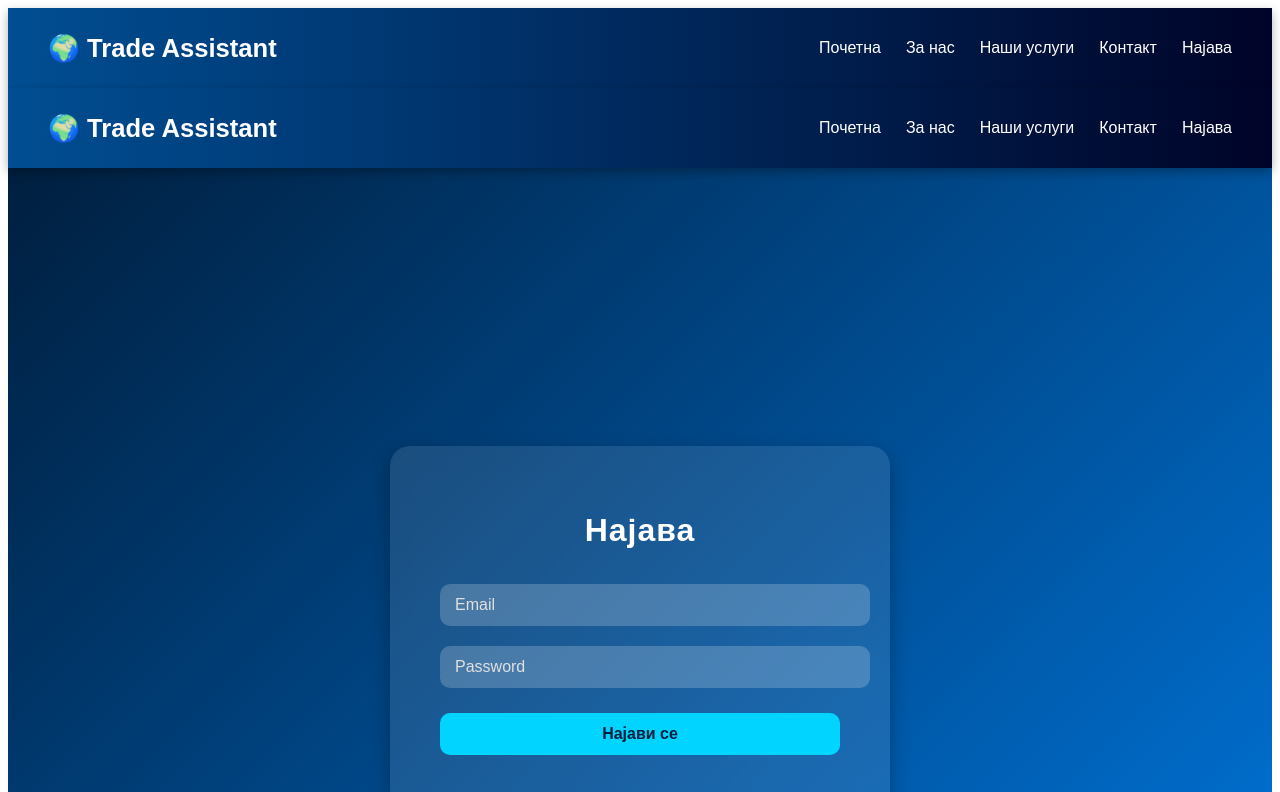
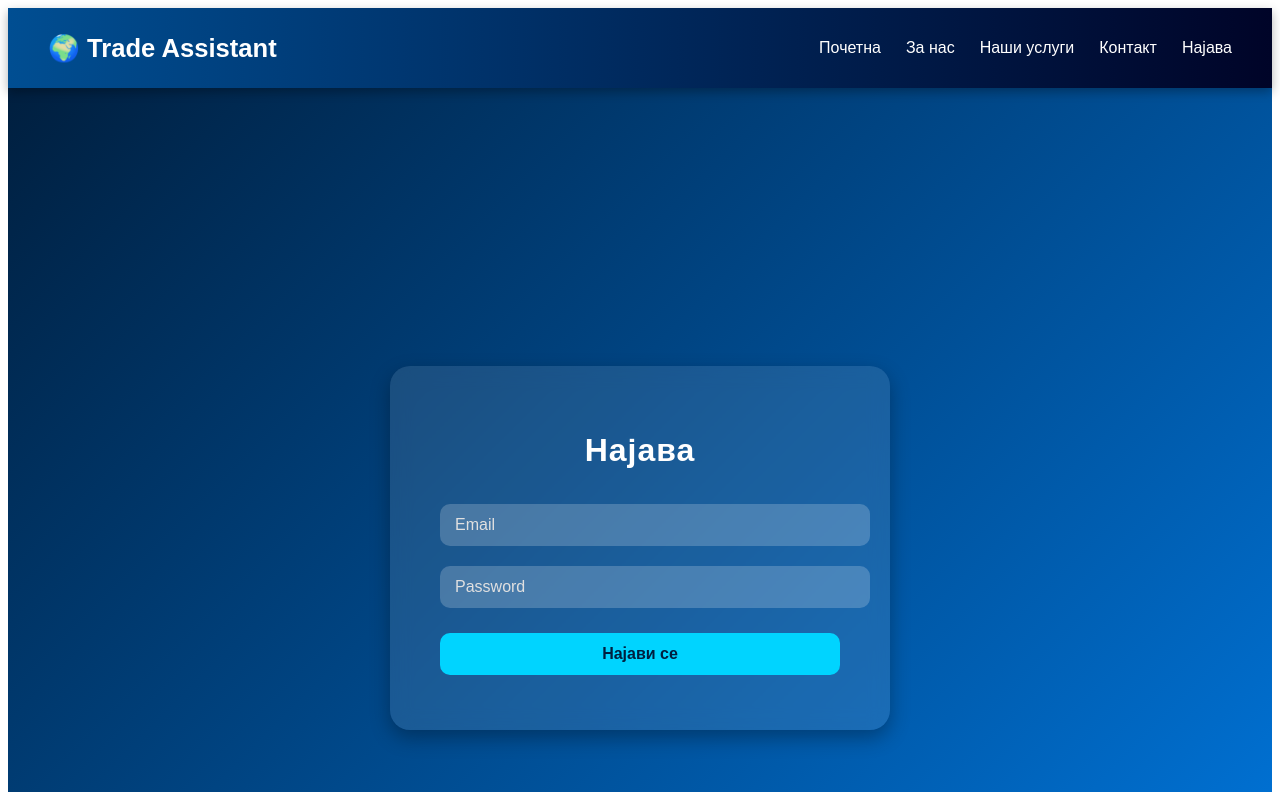
Before and after one commit to dev-lab93/tradeAssistant, an Angular app in the folder client/trade-assistant/: page /auth/login in a window 1280 px wide. Shown: the top 792 px of the page. Built offline with nearby package versions, Linux system fonts and the light colour scheme.

Commit message:
navbar removed from login component

```diff
--- a/client/trade-assistant/src/app/auth/login/login.component.html
+++ b/client/trade-assistant/src/app/auth/login/login.component.html
@@ -1,5 +1,3 @@
-<app-navbar></app-navbar>
-
 <div class="login-wrapper">
   <div class="login-container">
     <h2>Најава</h2>
--- a/client/trade-assistant/src/app/auth/login/login.component.ts
+++ b/client/trade-assistant/src/app/auth/login/login.component.ts
@@ -4,14 +4,13 @@ import { CommonModule } from '@angular/common';
 import { Router } from '@angular/router';
 import { AuthService } from '../auth.service';
 import { RouterModule } from '@angular/router';
-import { NavbarComponent } from '../../shared/navbar/navbar.component';
 
 @Component({
   selector: 'app-login',
   standalone: true,
   templateUrl: './login.component.html',
   styleUrls: ['./login.component.scss'],
-  imports: [CommonModule, FormsModule, RouterModule, NavbarComponent]
+  imports: [CommonModule, FormsModule, RouterModule]
 })
 export class LoginComponent {
   email = '';
```
